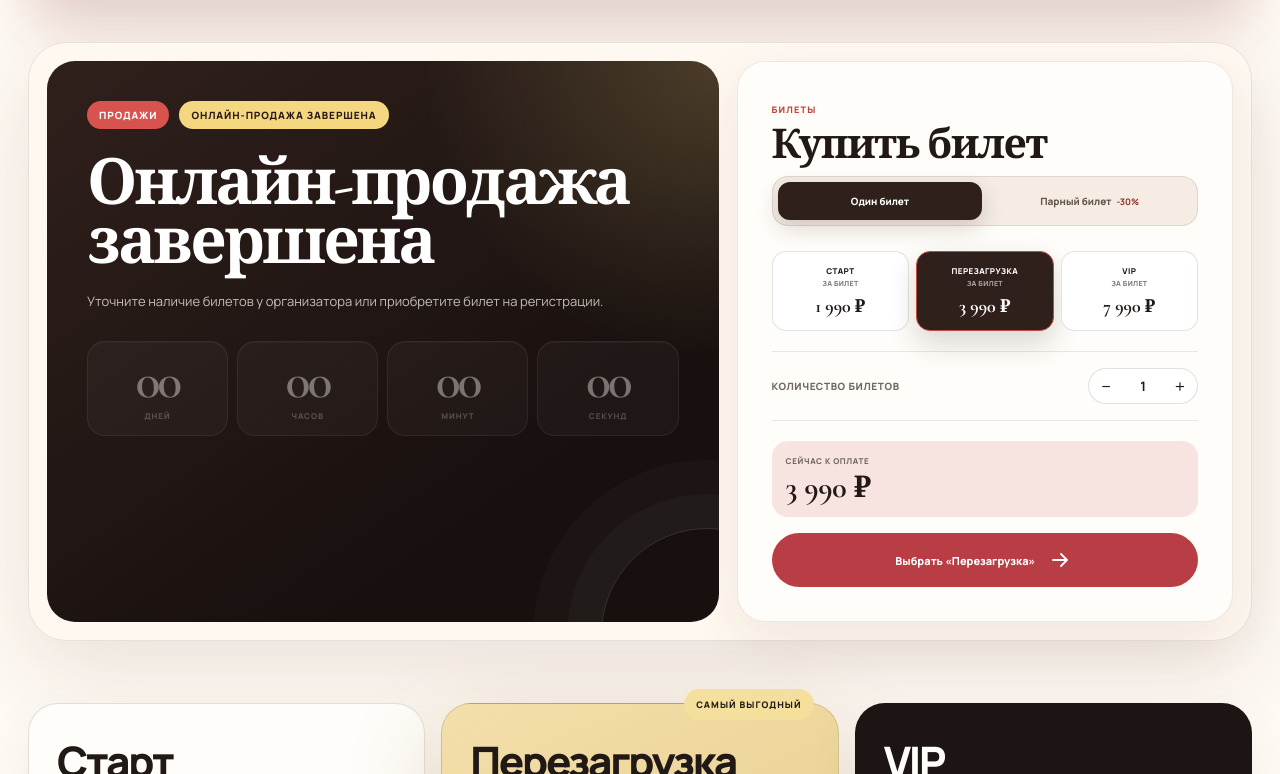
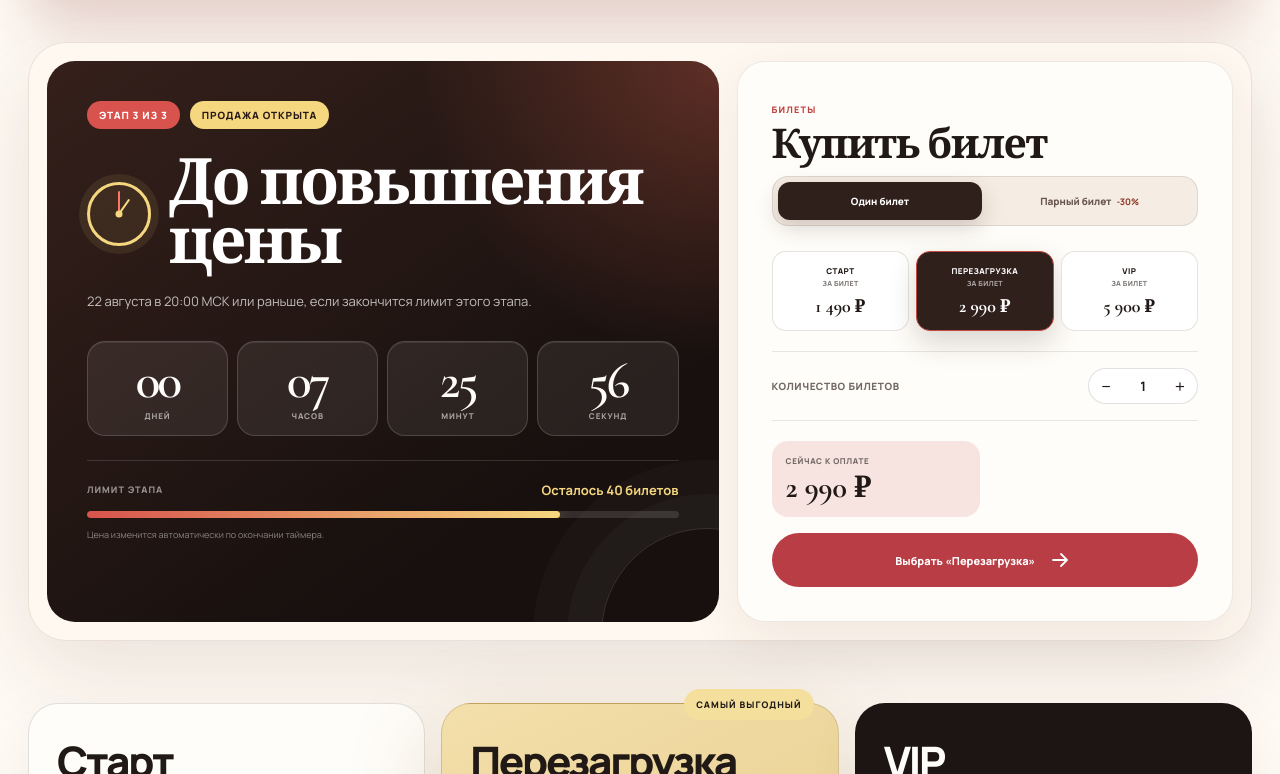
Before and after one commit to aopetrukhin-maker/menwoman-site, a Next.js app: page / in a window 1280 px wide. Shown: the part 9706-10480 px from the top of the page. Built offline with nearby package versions, Linux system fonts and the light colour scheme.

Commit message:
Вернуть продажу билетов и актуальные цены

```diff
--- a/app/page.tsx
+++ b/app/page.tsx
@@ -78,12 +78,12 @@
   },
   {
     id: "final",
-    label: "Финальная цена",
-    deadline: "2026-08-22T12:00:00+03:00",
-    deadlineLabel: "22 августа в 12:00 МСК",
+    label: "Продажа открыта",
+    deadline: "2026-08-22T20:00:00+03:00",
+    deadlineLabel: "22 августа в 20:00 МСК",
     remaining: 40,
     quota: 200,
-    prices: { start: 1990, reload: 3990, vip: 7990 },
+    prices: { start: 1490, reload: 2990, vip: 5900 },
   },
   {
     id: "closed",
@@ -92,14 +92,14 @@
     deadlineLabel: "Регистрация открыта на площадке",
     remaining: 0,
     quota: 0,
-    prices: { start: 1990, reload: 3990, vip: 7990 },
+    prices: { start: 1490, reload: 2990, vip: 5900 },
     closed: true,
   },
 ];
 
 const formatPrice = (price: number) => `${new Intl.NumberFormat("ru-RU").format(price)} ₽`;
 
-const getPairPricePerPerson = (price: number) => Math.floor((price * 0.7) / 10) * 10;
+const getPairTotalPrice = (tier: TicketTier, price: number) => tier === "vip" && price === 5900 ? 8380 : Math.floor((price * 1.4) / 10) * 10;
 
 const formatTicketCount = (count: number) => {
   const lastTwoDigits = count % 100;
@@ -1058,10 +1058,10 @@
   const selectedTicket = tickets.find((ticket) => ticket.tier === calculatorTier) ?? tickets[1];
   const currentSinglePrice = activeStage.prices[calculatorTier];
   const nextSinglePrice = nextStage.prices[calculatorTier];
-  const currentPairPricePerPerson = getPairPricePerPerson(currentSinglePrice);
-  const nextPairPricePerPerson = getPairPricePerPerson(nextSinglePrice);
-  const currentUnitPrice = purchaseMode === "pair" ? currentPairPricePerPerson * 2 : currentSinglePrice;
-  const nextUnitPrice = purchaseMode === "pair" ? nextPairPricePerPerson * 2 : nextSinglePrice;
+  const currentPairPrice = getPairTotalPrice(calculatorTier, currentSinglePrice);
+  const nextPairPrice = getPairTotalPrice(calculatorTier, nextSinglePrice);
+  const currentUnitPrice = purchaseMode === "pair" ? currentPairPrice : currentSinglePrice;
+  const nextUnitPrice = purchaseMode === "pair" ? nextPairPrice : nextSinglePrice;
   const currentTotal = currentUnitPrice * quantity;
   const nextTotal = nextUnitPrice * quantity;
   const stageSavings = Math.max(0, nextTotal - currentTotal);
@@ -1216,7 +1216,7 @@
                   <span>{ticket.name}<small>{purchaseMode === "pair" ? "за двоих" : "за билет"}</small></span>
                   <strong>
                     {formatPrice(purchaseMode === "pair"
-                      ? getPairPricePerPerson(activeStage.prices[ticket.tier]) * 2
+                      ? getPairTotalPrice(ticket.tier, activeStage.prices[ticket.tier])
                       : activeStage.prices[ticket.tier])}
                   </strong>
                 </button>
@@ -1302,7 +1302,7 @@
               </div>
               {!activeStage.closed && (
                 <button className="pair-card-link" type="button" onClick={() => selectPairTicket(ticket.tier)}>
-                  2 билета - {formatPrice(getPairPricePerPerson(activeStage.prices[ticket.tier]) * 2)} за двоих
+                  2 билета - {formatPrice(getPairTotalPrice(ticket.tier, activeStage.prices[ticket.tier]))} за двоих
                 </button>
               )}
               <a href={cardPurchaseUrl} target="_blank" rel="noreferrer">{activeStage.closed ? "Уточнить наличие" : "Купить билет"} <i className="button-icon"><ArrowIcon /></i></a>
```
